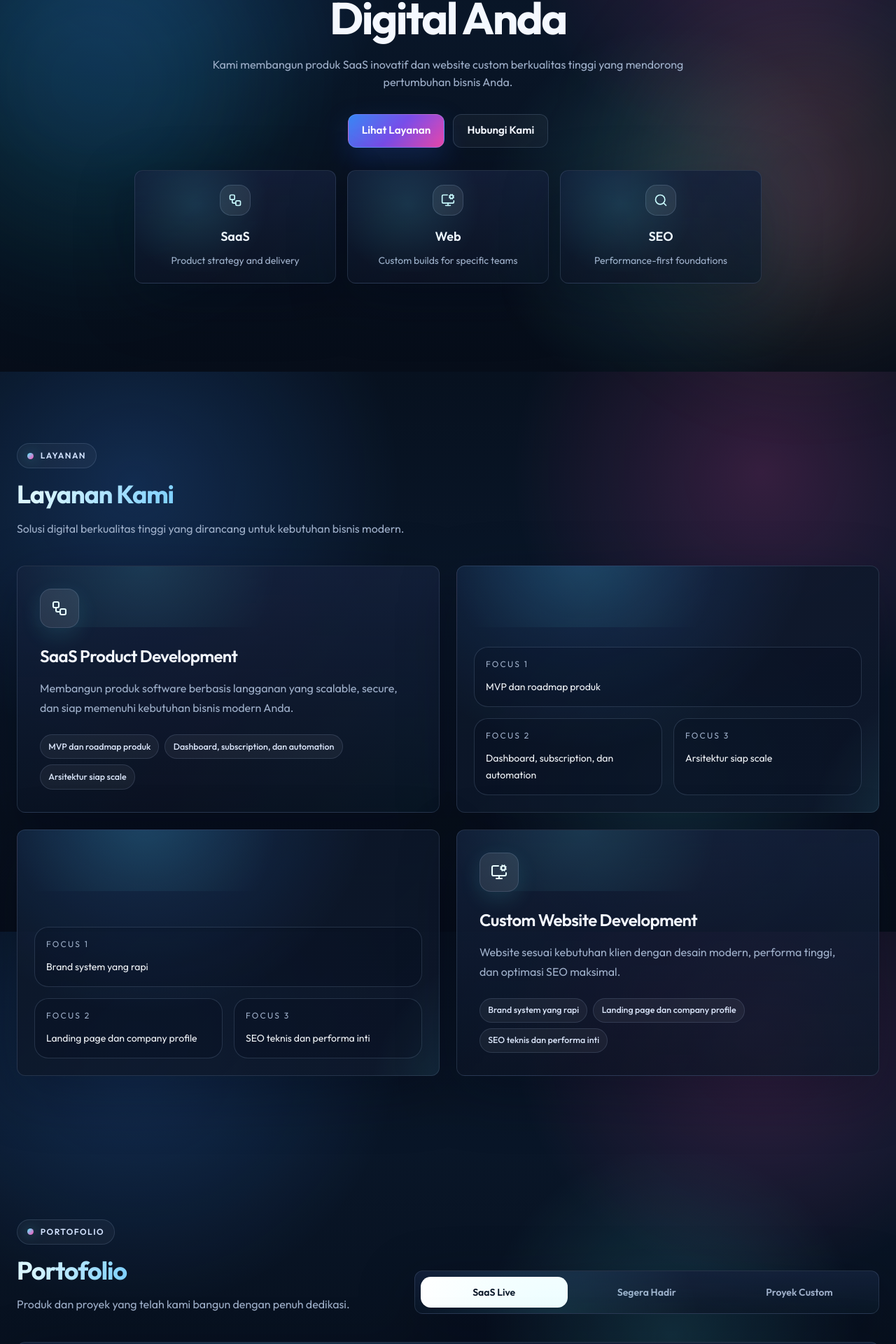
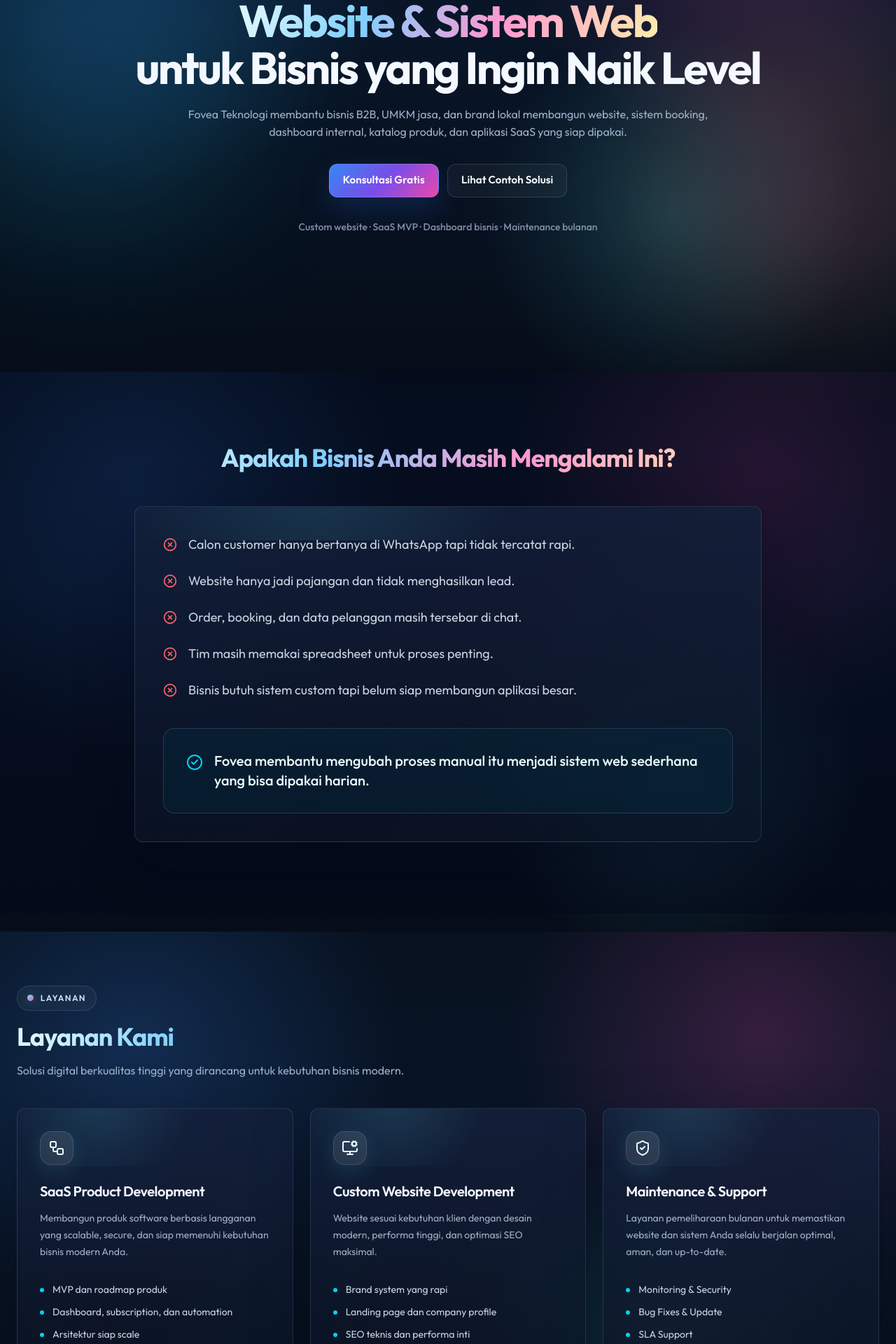
Before and after one commit to Fovea-Tech/company-profile, a Next.js app: page / in a window 1280 px wide. Shown: the part 269-2189 px from the top of the page at 70% size. Built offline with nearby package versions, Linux system fonts and the light colour scheme.

Commit message:
menambahkan social media dan section baru

```diff
--- a/src/app/page.tsx
+++ b/src/app/page.tsx
@@ -1,6 +1,7 @@
 import dynamic from 'next/dynamic';
 import Hero from '@/components/Hero';
 
+const Problems = dynamic(() => import('@/components/Problems'));
 const Services = dynamic(() => import('@/components/Services'));
 const Portfolio = dynamic(() => import('@/components/Portfolio'));
 const About = dynamic(() => import('@/components/About'));
@@ -11,6 +12,7 @@
   return (
     <>
       <Hero />
+      <Problems />
       <Services />
       <Portfolio />
       <About />
--- a/src/components/Footer.tsx
+++ b/src/components/Footer.tsx
@@ -3,6 +3,28 @@
 import Image from 'next/image';
 import Link from 'next/link';
 import { useLang } from '@/context/LanguageContext';
+
+const TiktokIcon = (props: React.SVGProps<SVGSVGElement>) => (
+  <svg xmlns="http://www.w3.org/2000/svg" width="24" height="24" viewBox="0 0 24 24" fill="none" stroke="currentColor" strokeWidth="2" strokeLinecap="round" strokeLinejoin="round" {...props}>
+    <path d="M9 12a4 4 0 1 0 4 4V4a5 5 0 0 0 5 5" />
+  </svg>
+);
+
+const InstagramIcon = (props: React.SVGProps<SVGSVGElement>) => (
+  <svg xmlns="http://www.w3.org/2000/svg" width="24" height="24" viewBox="0 0 24 24" fill="none" stroke="currentColor" strokeWidth="2" strokeLinecap="round" strokeLinejoin="round" {...props}>
+    <rect width="20" height="20" x="2" y="2" rx="5" ry="5" />
+    <path d="M16 11.37A4 4 0 1 1 12.63 8 4 4 0 0 1 16 11.37z" />
+    <line x1="17.5" x2="17.51" y1="6.5" y2="6.5" />
+  </svg>
+);
+
+const LinkedinIcon = (props: React.SVGProps<SVGSVGElement>) => (
+  <svg xmlns="http://www.w3.org/2000/svg" width="24" height="24" viewBox="0 0 24 24" fill="none" stroke="currentColor" strokeWidth="2" strokeLinecap="round" strokeLinejoin="round" {...props}>
+    <path d="M16 8a6 6 0 0 1 6 6v7h-4v-7a2 2 0 0 0-2-2 2 2 0 0 0-2 2v7h-4v-7a6 6 0 0 1 6-6z" />
+    <rect width="4" height="12" x="2" y="9" />
+    <circle cx="4" cy="4" r="2" />
+  </svg>
+);
 
 export default function Footer() {
   const { t } = useLang();
@@ -54,13 +76,22 @@
           </div>
         </div>
 
-        <div className="mt-8 flex flex-col gap-3 border-t border-white/10 pt-6 text-sm text-muted sm:flex-row sm:items-center sm:justify-between">
+        <div className="mt-8 flex flex-col gap-4 border-t border-white/10 pt-6 text-sm text-muted sm:flex-row sm:items-center sm:justify-between">
           <p>&copy; {year} {t.footer.brand}. {t.footer.rights}</p>
-          {/* <div className="flex gap-4">
-            {['LinkedIn', 'GitHub', 'Behance'].map((item) => (
-              <span key={item}>{item}</span>
-            ))}
-          </div> */}
+          <div className="flex items-center gap-5">
+            <a href="https://www.linkedin.com/company/fovea-technology/" target="_blank" rel="noopener noreferrer" className="text-muted transition-colors hover:text-cyan-400">
+              <span className="sr-only">LinkedIn</span>
+              <LinkedinIcon className="h-5 w-5" />
+            </a>
+            <a href="https://www.instagram.com/buildwithfovea/" target="_blank" rel="noopener noreferrer" className="text-muted transition-colors hover:text-cyan-400">
+              <span className="sr-only">Instagram</span>
+              <InstagramIcon className="h-5 w-5" />
+            </a>
+            <a href="https://www.tiktok.com/@buildwithfovea" target="_blank" rel="noopener noreferrer" className="text-muted transition-colors hover:text-cyan-400">
+              <span className="sr-only">TikTok</span>
+              <TiktokIcon className="h-5 w-5" />
+            </a>
+          </div>
         </div>
       </div>
     </footer>
--- a/src/components/Hero.tsx
+++ b/src/components/Hero.tsx
@@ -1,14 +1,7 @@
 'use client';
 
 import Link from 'next/link';
-import { MonitorCog, Search, Workflow } from 'lucide-react';
 import { useLang } from '@/context/LanguageContext';
-
-const statCards = [
-  { value: 'SaaS', label: 'Product strategy and delivery', icon: Workflow },
-  { value: 'Web', label: 'Custom builds for specific teams', icon: MonitorCog },
-  { value: 'SEO', label: 'Performance-first foundations', icon: Search },
-];
 
 export default function Hero() {
   const { t } = useLang();
@@ -38,20 +31,9 @@
             </Link>
           </div>
 
-          <div className="mx-auto grid max-w-4xl gap-4 md:grid-cols-3">
-            {statCards.map((item) => {
-              const Icon = item.icon;
-              return (
-                <div key={item.value} className="aurora-panel rounded-[1.25rem] p-5 text-left md:text-center">
-                  <div className="mb-4 inline-flex h-11 w-11 items-center justify-center rounded-2xl border border-white/12 bg-white/8 text-cyan-100 md:mx-auto">
-                    <Icon className="h-5 w-5" aria-hidden="true" strokeWidth={2} />
-                  </div>
-                  <p className="text-lg font-semibold text-fg">{item.value}</p>
-                  <p className="mt-2 text-sm leading-6 text-muted">{item.label}</p>
-                </div>
-              );
-            })}
-          </div>
+          <p className="mt-8 text-sm font-medium text-muted/80">
+            {t.hero.trustMicrocopy}
+          </p>
         </div>
       </div>
     </section>
--- a/src/components/JsonLd.tsx
+++ b/src/components/JsonLd.tsx
@@ -25,7 +25,7 @@
     },
     image: 'https://fovea.digital/icon-512.png',
     description:
-      'Fovea Technology adalah software house Indonesia yang membangun produk SaaS dan website custom dengan performa tinggi dan desain premium. Fovea Technology is an Indonesian software house building high-performance SaaS products and custom websites.',
+      'Fovea Technology membantu bisnis B2B, UMKM, dan brand lokal di Indonesia membangun website custom, sistem booking, dashboard internal, katalog produk, dan aplikasi SaaS. Fovea Technology helps B2B businesses and local brands build custom websites, booking systems, internal dashboards, and SaaS applications.',
     foundingDate: '2026',
     areaServed: [
       { '@type': 'Country', name: 'Indonesia' },
@@ -33,20 +33,19 @@
     ],
     knowsAbout: [
       // Indonesian terms
-      'Jasa Custom Web',
-      'Jasa Pembuatan Website',
-      'Jasa Landing Page',
-      'Jasa Company Profile',
-      'Jasa Pembuatan SaaS',
+      'Jasa Pembuatan Website B2B',
+      'Jasa Website UMKM',
+      'Jasa Sistem Booking',
+      'Pembuatan Dashboard Internal',
+      'Katalog Produk Online',
+      'Jasa Pembuatan SaaS MVP',
       'Software House Indonesia',
-      'Pengembangan Aplikasi Web',
       // English terms
       'Custom Web Development',
+      'B2B Website Development',
+      'Booking System Development',
+      'Internal Dashboard Development',
       'SaaS Development',
-      'Web Application Development',
-      'Landing Page Design',
-      'Company Profile Website',
-      'Software as a Service',
       'MVP Development',
     ],
     hasOfferCatalog: {
@@ -57,27 +56,27 @@
           '@type': 'Offer',
           itemOffered: {
             '@type': 'Service',
-            name: 'Jasa Custom Website / Custom Website Development',
+            name: 'Website, Booking System & Dashboard',
             description:
-              'Pembuatan website custom sesuai kebutuhan bisnis dengan desain premium dan performa tinggi. Custom website development tailored to your business needs with premium design and high performance.',
+              'Pembuatan website custom, sistem booking, dan dashboard internal untuk B2B dan UMKM. Custom website, booking system, and internal dashboard development for B2B and MSMEs.',
           },
         },
         {
           '@type': 'Offer',
           itemOffered: {
             '@type': 'Service',
-            name: 'SaaS Product Development / Pengembangan Produk SaaS',
+            name: 'SaaS Product & MVP Development',
             description:
-              'Pengembangan produk Software-as-a-Service dari desain hingga deployment production-ready. End-to-end SaaS product development from design to production-ready deployment.',
+              'Pengembangan produk SaaS dan MVP siap pakai untuk skala bisnis modern. End-to-end SaaS and MVP product development ready for modern business scale.',
           },
         },
         {
           '@type': 'Offer',
           itemOffered: {
             '@type': 'Service',
-            name: 'Landing Page & Company Profile',
+            name: 'Maintenance & Support',
             description:
-              'Pembuatan landing page dan website company profile profesional untuk meningkatkan kredibilitas bisnis. Professional landing page and company profile websites to boost business credibility.',
+              'Layanan pemeliharaan sistem bulanan untuk memastikan performa yang cepat dan aman. Monthly system maintenance services to ensure fast and secure performance.',
           },
         },
       ],
@@ -99,7 +98,7 @@
     name: 'Fovea Technology',
     alternateName: 'Fovea Teknologi',
     description:
-      'Jasa Custom Web & SaaS Development Indonesia — Software House | Custom Web & SaaS Development Services',
+      'Jasa Website, Dashboard & Aplikasi SaaS Indonesia — Software House | Website, Dashboard & SaaS Development Services',
     publisher: {
       '@id': 'https://fovea.digital/#organization',
     },
--- /dev/null
+++ b/src/components/Problems.tsx
@@ -0,0 +1,42 @@
+'use client';
+
+import { CheckCircle2, XCircle } from 'lucide-react';
+import { useLang } from '@/context/LanguageContext';
+
+export default function Problems() {
+  const { t } = useLang();
+
+  return (
+    <section id="problems" className="section-shell bg-slate-950/30">
+      <div className="page-shell max-w-4xl space-y-12">
+        <div className="space-y-4 text-center">
+          <h2 className="section-subtitle aurora-text mx-auto">{t.problems.heading}</h2>
+        </div>
+
+        <div className="aurora-panel rounded-3xl p-6 sm:p-10">
+          <div className="space-y-6">
+            {t.problems.items.map((item, i) => (
+              <div key={i} className="flex items-start gap-4">
+                <div className="mt-1 flex-shrink-0 text-red-400">
+                  <XCircle className="h-5 w-5" aria-hidden="true" />
+                </div>
+                <p className="text-base text-slate-300 sm:text-lg">{item}</p>
+              </div>
+            ))}
+          </div>
+
+          <div className="mt-10 rounded-2xl border border-cyan-500/20 bg-cyan-950/30 p-6 sm:p-8">
+            <div className="flex items-start gap-4">
+              <div className="mt-1 flex-shrink-0 text-cyan-400">
+                <CheckCircle2 className="h-6 w-6" aria-hidden="true" />
+              </div>
+              <p className="text-lg font-medium text-cyan-50 sm:text-xl">
+                {t.problems.footer}
+              </p>
+            </div>
+          </div>
+        </div>
+      </div>
+    </section>
+  );
+}
--- a/src/components/Services.tsx
+++ b/src/components/Services.tsx
@@ -1,9 +1,9 @@
 'use client';
 
-import { MonitorCog, Workflow } from 'lucide-react';
+import { MonitorCog, ShieldCheck, Workflow } from 'lucide-react';
 import { useLang } from '@/context/LanguageContext';
 
-const serviceIcons = [Workflow, MonitorCog];
+const serviceIcons = [Workflow, MonitorCog, ShieldCheck];
 
 export default function Services() {
   const { t, lang } = useLang();
@@ -25,6 +25,14 @@
           ? ['Brand system yang rapi', 'Landing page dan company profile', 'SEO teknis dan performa inti']
           : ['Clean brand systems', 'Landing pages and company profiles', 'Technical SEO and core performance'],
     },
+    {
+      title: t.services.maintenanceTitle,
+      desc: t.services.maintenanceDesc,
+      bullets:
+        lang === 'id'
+          ? ['Monitoring & Security', 'Bug Fixes & Update', 'SLA Support']
+          : ['Monitoring & Security', 'Bug Fixes & Updates', 'SLA Support'],
+    },
   ];
 
   return (
@@ -36,47 +44,26 @@
           <p className="section-copy">{t.services.subheading}</p>
         </div>
 
-        <div className="space-y-6">
+        <div className="grid gap-6 md:grid-cols-3">
           {services.map((service, index) => {
             const Icon = serviceIcons[index];
             return (
-              <article key={service.title} className="grid gap-6 lg:grid-cols-2">
-                <div className={index % 2 === 1 ? 'lg:order-2' : ''}>
-                  <div className="aurora-panel h-full rounded-3xl p-6 sm:p-8">
-                    <div className="mb-6 flex h-14 w-14 items-center justify-center rounded-2xl border border-white/12 bg-white/10 text-cyan-50 shadow-[0_10px_30px_rgba(89,243,255,0.12)]">
-                      <Icon className="h-6 w-6" aria-hidden="true" strokeWidth={2.1} />
+              <div key={service.title} className="aurora-panel rounded-3xl p-6 sm:p-8 flex flex-col">
+                <div className="mb-6 flex h-12 w-12 items-center justify-center rounded-2xl border border-white/12 bg-white/10 text-cyan-50 shadow-[0_10px_30px_rgba(89,243,255,0.12)]">
+                  <Icon className="h-6 w-6" aria-hidden="true" strokeWidth={2} />
+                </div>
+                <h3 className="text-xl font-semibold tracking-tight text-fg">{service.title}</h3>
+                <p className="mt-3 text-sm leading-6 text-muted flex-grow">{service.desc}</p>
+
+                <div className="mt-8 space-y-3">
+                  {service.bullets.map((item) => (
+                    <div key={item} className="flex items-start gap-3">
+                      <div className="mt-2 h-1.5 w-1.5 shrink-0 rounded-full bg-cyan-400" />
+                      <span className="text-sm text-slate-300">{item}</span>
                     </div>
-                    <h3 className="text-2xl font-semibold tracking-tight text-fg">{service.title}</h3>
-                    <p className="mt-4 text-base leading-7 text-muted">{service.desc}</p>
-                    <div className="mt-6 flex flex-wrap gap-2">
-                      {service.bullets.map((item) => (
-                        <span key={item} className="chip">
-                          {item}
-                        </span>
-                      ))}
-                    </div>
-                  </div>
+                  ))}
                 </div>
-
-                <div className={index % 2 === 1 ? 'lg:order-1' : ''}>
-                  <div className="aurora-panel mesh-card grid h-full min-h-80 rounded-3xl p-5 sm:p-6">
-                    <div className="grid gap-4 self-end sm:grid-cols-2">
-                      {service.bullets.map((item, bulletIndex) => (
-                        <div
-                          key={item}
-                          className={[
-                            'rounded-[1.25rem] border border-white/10 bg-slate-950/20 p-4',
-                            bulletIndex === 0 ? 'sm:col-span-2' : '',
-                          ].join(' ')}
-                        >
-                          <p className="text-xs uppercase tracking-[0.18em] text-muted">Focus {bulletIndex + 1}</p>
-                          <p className="mt-3 text-sm leading-6 text-slate-100">{item}</p>
-                        </div>
-                      ))}
-                    </div>
-                  </div>
-                </div>
-              </article>
+              </div>
             );
           })}
         </div>
--- a/src/i18n/messages/en.ts
+++ b/src/i18n/messages/en.ts
@@ -12,11 +12,12 @@
   },
   hero: {
     tagline: 'SaaS · Custom Web',
-    title: 'Build Your Digital\nFuture',
+    title: 'Website & Web Systems\nfor Businesses Ready to Level Up',
     subtitle:
-      'We craft innovative SaaS products and high-quality custom websites that drive your business forward.',
-    cta: 'Our Services',
-    ctaSecondary: 'Contact Us',
+      'Fovea Technology helps B2B businesses, service MSMEs, and local brands build ready-to-use websites, booking systems, internal dashboards, product catalogs, and SaaS applications.',
+    cta: 'Free Consultation',
+    ctaSecondary: 'View Solution Examples',
+    trustMicrocopy: 'Custom website · SaaS MVP · Business dashboard · Monthly maintenance',
   },
   services: {
     heading: 'Our Services',
@@ -27,6 +28,20 @@
     webTitle: 'Custom Website Development',
     webDesc:
       'Tailored websites with modern design, high performance, and maximum SEO optimization.',
+    maintenanceTitle: 'Maintenance & Support',
+    maintenanceDesc:
+      'Monthly maintenance services to ensure your website and systems are always optimal, fast, and up-to-date.',
+  },
+  problems: {
+    heading: 'Is Your Business Still Experiencing This?',
+    items: [
+      'Potential customers only ask on WhatsApp but are not recorded properly.',
+      'The website is just a display and does not generate leads.',
+      'Orders, bookings, and customer data are still scattered in chats.',
+      'The team still uses spreadsheets for critical processes.',
+      'The business needs a custom system but is not ready to build a large application.',
+    ],
+    footer: 'Fovea helps transform these manual processes into simple web systems that can be used daily.',
   },
   portfolio: {
     heading: 'Portfolio',
--- a/src/i18n/messages/id.ts
+++ b/src/i18n/messages/id.ts
@@ -12,11 +12,12 @@
   },
   hero: {
     tagline: 'SaaS · Custom Web',
-    title: 'Bangun Masa Depan\nDigital Anda',
+    title: 'Website & Sistem Web\nuntuk Bisnis yang Ingin Naik Level',
     subtitle:
-      'Kami membangun produk SaaS inovatif dan website custom berkualitas tinggi yang mendorong pertumbuhan bisnis Anda.',
-    cta: 'Lihat Layanan',
-    ctaSecondary: 'Hubungi Kami',
+      'Fovea Teknologi membantu bisnis B2B, UMKM jasa, dan brand lokal membangun website, sistem booking, dashboard internal, katalog produk, dan aplikasi SaaS yang siap dipakai.',
+    cta: 'Konsultasi Gratis',
+    ctaSecondary: 'Lihat Contoh Solusi',
+    trustMicrocopy: 'Custom website · SaaS MVP · Dashboard bisnis · Maintenance bulanan',
   },
   services: {
     heading: 'Layanan Kami',
@@ -27,6 +28,20 @@
     webTitle: 'Custom Website Development',
     webDesc:
       'Website sesuai kebutuhan klien dengan desain modern, performa tinggi, dan optimasi SEO maksimal.',
+    maintenanceTitle: 'Maintenance & Support',
+    maintenanceDesc:
+      'Layanan pemeliharaan bulanan untuk memastikan website dan sistem Anda selalu berjalan optimal, aman, dan up-to-date.',
+  },
+  problems: {
+    heading: 'Apakah Bisnis Anda Masih Mengalami Ini?',
+    items: [
+      'Calon customer hanya bertanya di WhatsApp tapi tidak tercatat rapi.',
+      'Website hanya jadi pajangan dan tidak menghasilkan lead.',
+      'Order, booking, dan data pelanggan masih tersebar di chat.',
+      'Tim masih memakai spreadsheet untuk proses penting.',
+      'Bisnis butuh sistem custom tapi belum siap membangun aplikasi besar.',
+    ],
+    footer: 'Fovea membantu mengubah proses manual itu menjadi sistem web sederhana yang bisa dipakai harian.',
   },
   portfolio: {
     heading: 'Portofolio',
--- a/src/i18n/types.ts
+++ b/src/i18n/types.ts
@@ -16,6 +16,7 @@
     subtitle: string;
     cta: string;
     ctaSecondary: string;
+    trustMicrocopy: string;
   };
   services: {
     heading: string;
@@ -24,6 +25,13 @@
     saasDesc: string;
     webTitle: string;
     webDesc: string;
+    maintenanceTitle: string;
+    maintenanceDesc: string;
+  };
+  problems: {
+    heading: string;
+    items: string[];
+    footer: string;
   };
   portfolio: {
     heading: string;
```
Also changed, not shown: src/app/layout.tsx (+19 -24 lines).
